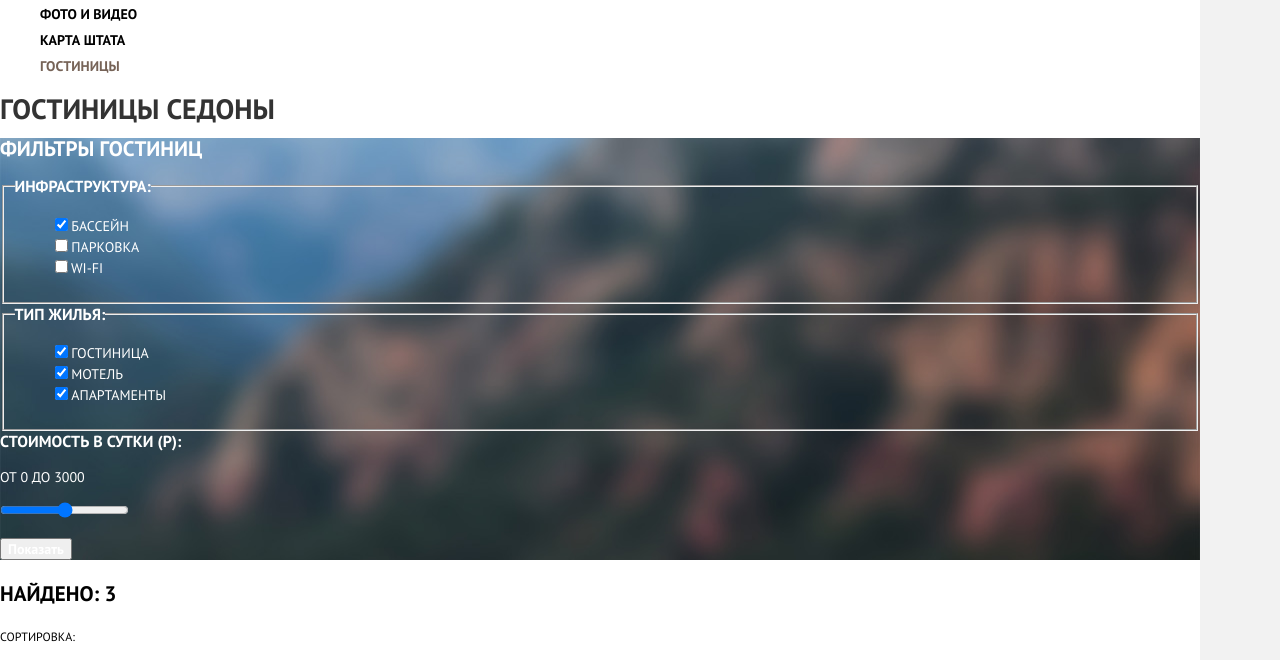
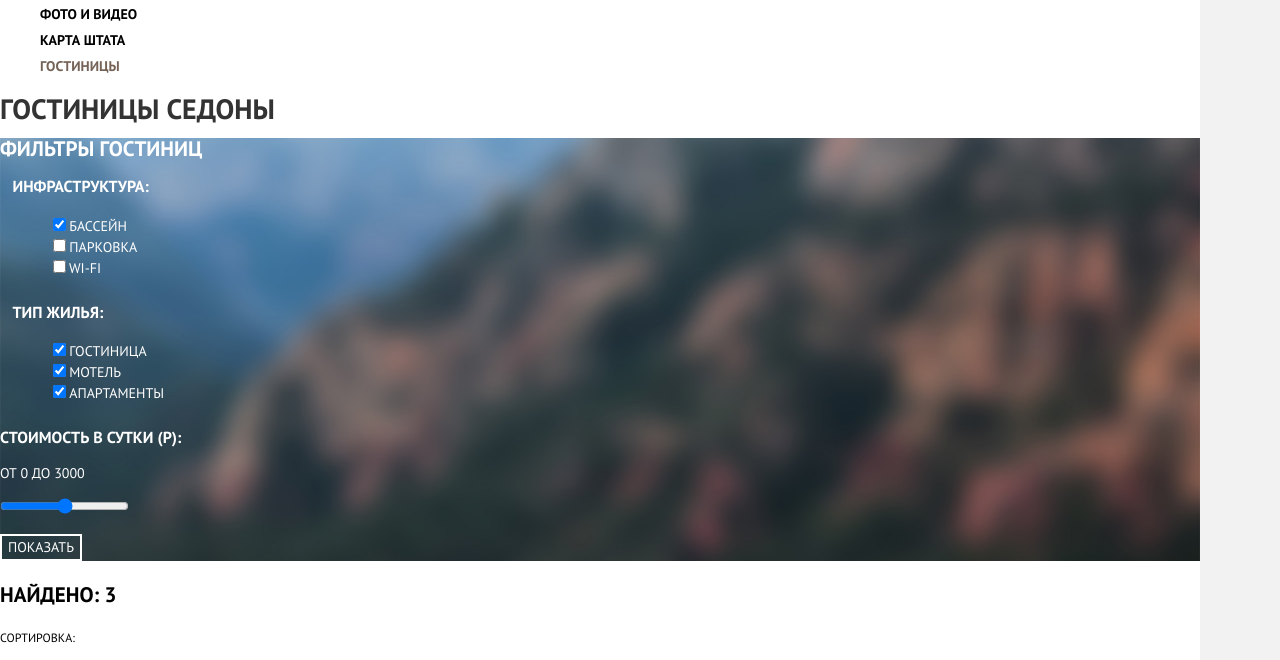
Before and after one commit to katsar14/612417-sedona, a plain HTML site: page hotels.html in a window 1280 px wide. Shown: the part 115-775 px from the top of the page. Drawn offline with Linux system fonts and the light colour scheme.

Commit message:
мелкие исправления

```diff
--- a/css/style.css
+++ b/css/style.css
@@ -137,6 +137,10 @@ a {
     background-color: #503e33;
 }
 
+.modal-search {
+    box-shadow: 0 7px 8px 0 rgba(0, 0, 0, 0.9);
+}
+
 .search-form {
     line-height: 26px;
     color: #000000;
@@ -229,6 +233,10 @@ a {
     background-repeat: no-repeat;
  }
 
+ .filters-form fieldset {
+     border: none;
+ }
+
 .filters-list {
     list-style: none;
 }
@@ -242,6 +250,21 @@ a {
     font-size: 16px;
     font-weight: 700;
  }
+
+.filters-btn-submit {
+    font: inherit;
+    color: #ffffff;
+    text-transform: uppercase;
+
+    background-color: transparent;
+    border: 2px solid #ffffff;
+}
+
+.filters-btn-submit:hover {
+    color: #000000;
+
+    background-color: #ffffff;
+}
 
  .search-results p {
     font-size: 21px;
--- a/hotels.html
+++ b/hotels.html
@@ -72,7 +72,7 @@
             <p class="cost-input">
               <input type="range" id="cost-field" name="cost">
             </p>
-            <button type="submit" class="btn">Показать</button>
+            <button type="submit" class="filters-btn-submit">Показать</button>
           </div>
       </form>
     </section>
```
